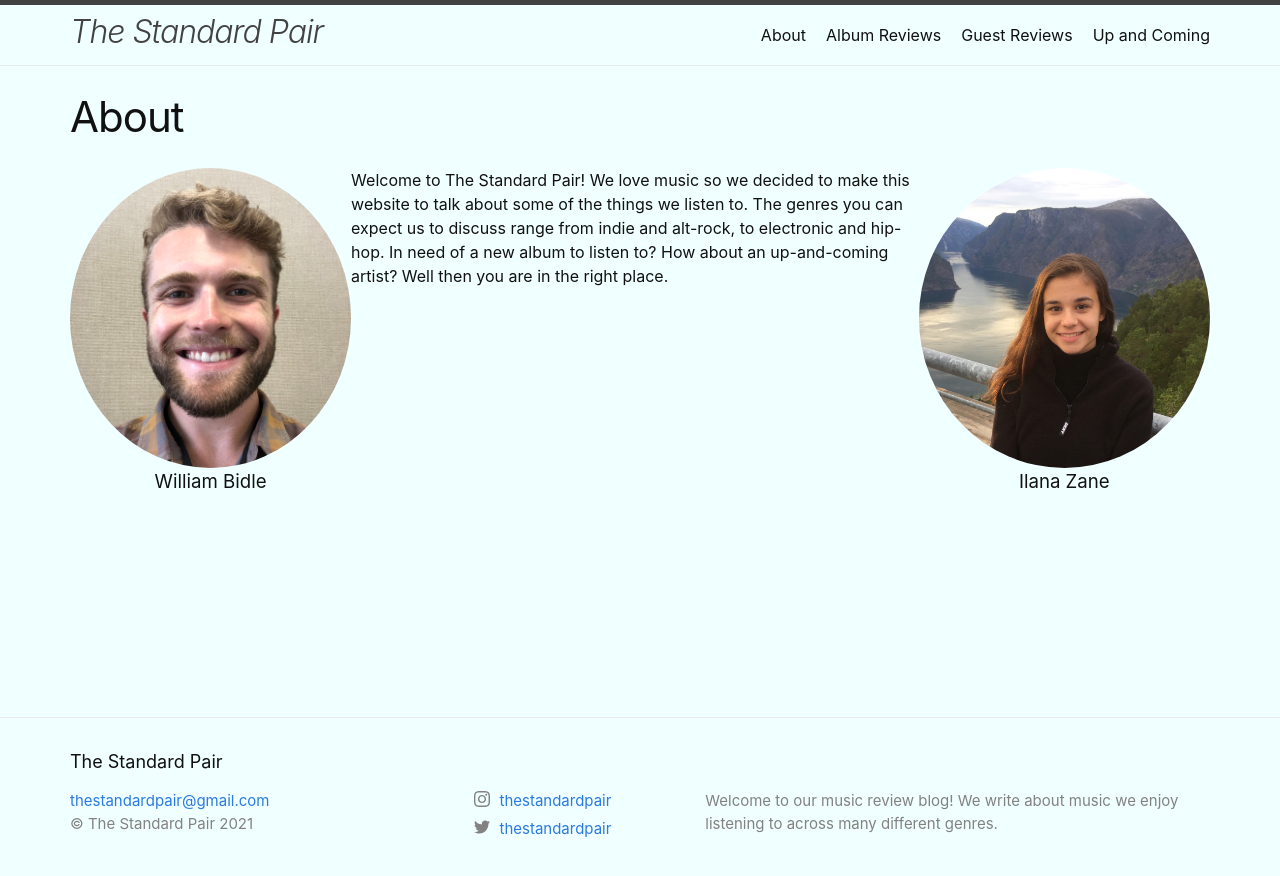
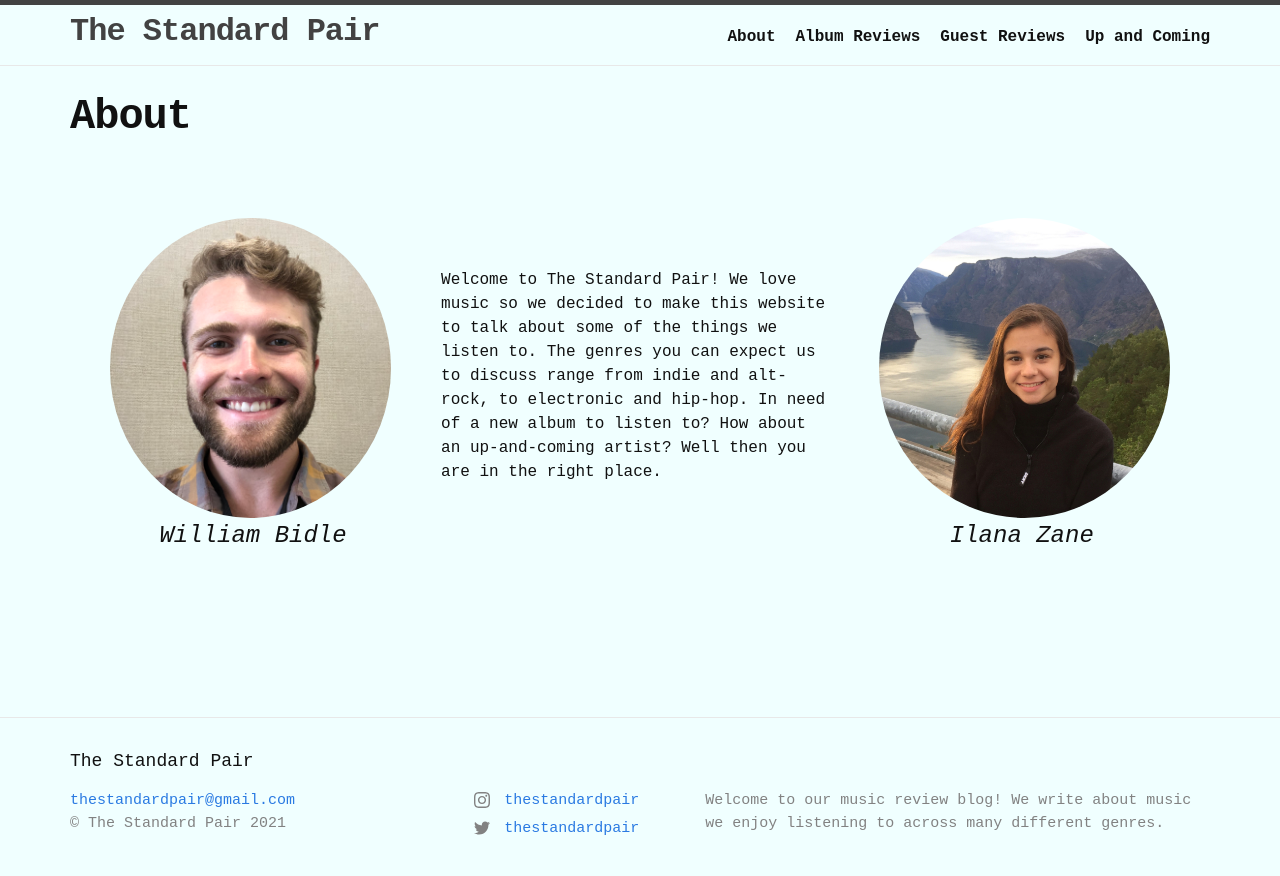
Before and after one commit to WilliamBidle/williambidle.github.io, a Jekyll site: the page built from about.markdown, in a window 1280 px wide. Shown: the top 876 px of the page. Built offline with Jekyll 4.4.1, drawn with Linux system fonts in a browser that asks for light colours.

Commit message:
More site layout changes

```diff
--- a/_layouts/home.html
+++ b/_layouts/home.html
@@ -41,7 +41,9 @@ layout: default
     <p class="rss-subscribe">subscribe <a href="{{ "/feed.xml" | relative_url }}">via RSS</a></p>
   {%- endif -%} -->
 
-  <h2>Posts</h2>
+  <div class="post-heading">
+    <h2>Posts</h2>
+  </div>
   {%- assign displayLimit = null -%}
   {%- assign sectionName = "feed" -%}
   {% include feed.html  %}
--- a/_layouts/page.html
+++ b/_layouts/page.html
@@ -33,7 +33,9 @@ layout: default
 
   {%- assign feedType = page.feed-type -%}
   {%- if feedType == "album-reviews" or feedType == "guest-reviews" or feedType == "up-and-coming" -%}
-    <h2>Featured Post</h2>
+    <div class="post-heading">
+      <h2>Featured Post</h2>
+    </div>
     {%- assign displayOffset = 0 -%}
     {%- assign displayLimit = 1 -%}
     {%- assign sectionName = "featured-post" -%}
@@ -42,7 +44,9 @@ layout: default
 
   {%- assign feedType = page.feed-type -%}
   {%- if feedType == "album-reviews" or feedType == "guest-reviews" or feedType == "up-and-coming" -%}
-    <h2>Posts</h2>
+    <div class="post-heading">
+      <h2>Posts</h2>
+    </div>
     {%- assign displayOffset = 1 -%}
     {%- assign displayLimit = null -%}
     {%- assign sectionName = "feed" -%}
--- a/_layouts/tagpage.html
+++ b/_layouts/tagpage.html
@@ -1,7 +1,7 @@
 ---
 layout: default
 ---
-<div class="post">
+<div class="tag-page">
 <h1>Tag: {{ page.tag }}</h1>
 <ul>
 {% for post in site.tags[page.tag] %}
--- a/_sass/minima/_feed.scss
+++ b/_sass/minima/_feed.scss
@@ -57,18 +57,26 @@
     text-decoration: none;
   }
 
+  .title{
+    font-family: monospace;
+  }
+
   .excerpt {
     // font-style: italic;
-    font-size: 14pt;
+    font-size: 12pt;
+    margin-top: 20px;
+    font-family: monospace;
   }
 
   .author {
     font-size: 12pt;
+    font-family: monospace;
   }
 
   .date {
     color: darkgray;
     font-size: 10pt;
+    font-family: monospace;
   }
 }
 
@@ -134,18 +142,25 @@
     text-decoration: none;
   }
 
+  .title{
+    font-family: monospace;
+  }
+
   .excerpt {
     // font-style: italic;
-    font-size: 11pt;
+    font-size: 10pt;
+    font-family: monospace;
   }
 
   .author {
     font-size: 10pt;
+    font-family: monospace;
   }
 
   .date {
     color: darkgray;
     font-size: 8pt;
+    font-family: monospace;
   }
 
 }
--- a/_sass/minima/_layout.scss
+++ b/_sass/minima/_layout.scss
@@ -12,8 +12,9 @@
 
 .site-title {
   @include relative-font-size(2);
-  font-weight: 300;
-  font-style: italic;
+  font-weight: bolder;
+  // font-style: italic;
+  font-family: monospace;
   line-height: $base-line-height * $base-font-size * 2.25;
   letter-spacing: -1px;
   margin-bottom: 0;
@@ -40,6 +41,8 @@
   .page-link {
     color: $text-color;
     line-height: $base-line-height;
+    font-family: monospace;
+    font-weight: bold;
 
     // Gaps between nav items, but not on the last one
     &:not(:last-child) {
@@ -109,6 +112,7 @@
 .site-footer {
   border-top: 1px solid $grey-color-light;
   padding: $spacing-unit 0;
+  font-family: monospace;
 }
 
 .footer-heading {
@@ -207,6 +211,7 @@
 .post-meta {
   font-size: $small-font-size;
   color: $grey-color;
+  font-family: monospace;
 }
 
 .post-link {
@@ -227,6 +232,8 @@
   @include relative-font-size(2.625);
   letter-spacing: -1px;
   line-height: 1;
+  font-family: monospace;
+  font-weight: bold;
 
   @include media-query($on-laptop) {
     @include relative-font-size(2.25);
@@ -235,6 +242,7 @@
 
 .post-content {
   margin-bottom: $spacing-unit;
+  font-family: monospace;
 
   h2 {
     @include relative-font-size(2);
@@ -292,8 +300,15 @@
   font-size: 14pt;
   height: 300px;
   border-radius: 50%;
+  margin-top: 25px;
+  margin-right: 25px;
+  margin-left: 20px;
   // filter: grayscale(100%);
   float: left;
+
+  font-size: 18pt;
+  font-style: italic;
+  font-family: monospace;
 }
 
 // this is for Ilana's about picture
@@ -302,8 +317,15 @@
   font-size: 14pt;
   height: 300px;
   border-radius: 50%;
+  margin-top: 25px;
+  margin-left: 25px;
+  margin-right: 20px;
   // filter: grayscale(100%);
   float: right;
+
+  font-size: 18pt;
+  font-style: italic;
+  font-family: monospace;
 }
 
 // this is for the tag section as a whole (i.e. spacing)
@@ -321,3 +343,17 @@
     font-style: italic;
   }
 }
+
+.about-text{
+  margin-top: 130px;
+  font-family: monospace;
+}
+
+.post-heading{
+  font-family: monospace;
+  font-weight: bold;
+}
+
+.tag-page{
+  font-family: monospace;
+}
--- a/about.markdown
+++ b/about.markdown
@@ -6,4 +6,6 @@ image_Will: /images/William-Bidle.jpg
 image_Ilana: /images/Ilana-Zane.jpg
 ---
 
-Welcome to The Standard Pair! We love music so we decided to make this website to talk about some of the things we listen to. The genres you can expect us to discuss range from indie and alt-rock, to electronic and hip-hop. In need of a new album to listen to? How about an up-and-coming artist? Well then you are in the right place.
+<div class="about-text">
+  Welcome to The Standard Pair! We love music so we decided to make this website to talk about some of the things we listen to. The genres you can expect us to discuss range from indie and alt-rock, to electronic and hip-hop. In need of a new album to listen to? How about an up-and-coming artist? Well then you are in the right place.
+</div>
```
